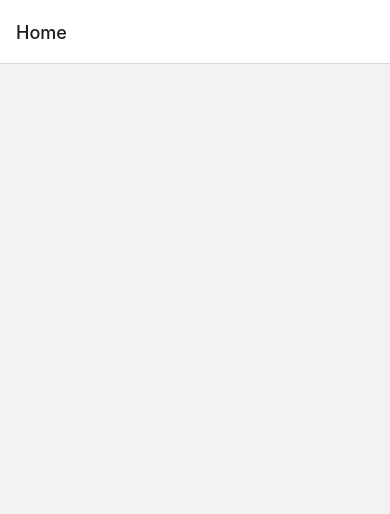
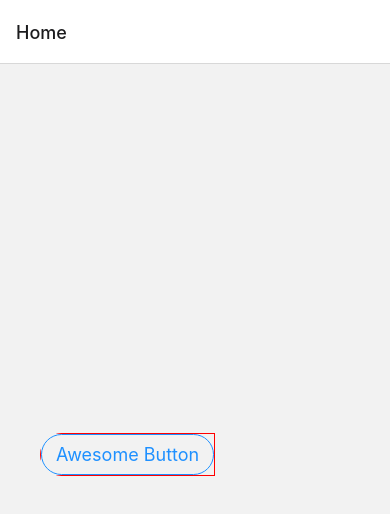
Before and after one commit to antoine-anthony-wt/wtloop-mobile, a React Native app: screen / in a window 390 px wide. Shown: the top 514 px of the page. Built offline with nearby package versions, Linux system fonts and the light colour scheme.

Commit message:
Added action button which can be filled/outlined, reverse colors, set it loading, and other amazing features.

```diff
--- /dev/null
+++ b/src/components/action-button/ActionButton.styles.ts
@@ -0,0 +1,74 @@
+import { StyleSheet } from 'react-native';
+
+const styles = StyleSheet.create({
+  container: {
+    overflow: 'hidden',
+  },
+  button: {
+    overflow: 'hidden',
+  },
+  filledButton: {
+    backgroundColor: 'dodgerblue',
+  },
+  filledReversedButton: {
+    backgroundColor: 'white',
+  },
+  filledDisabledButton: {
+    backgroundColor: 'lightgray',
+  },
+  outlinedButton: {
+    backgroundColor: 'transparent',
+    borderWidth: 1.5,
+    borderColor: 'dodgerblue',
+  },
+  outlinedReversedButton: {
+    backgroundColor: 'transparent',
+    borderWidth: 1.5,
+    borderColor: 'white',
+  },
+  outlinedDisabledButton: {
+    backgroundColor: 'transparent',
+    borderWidth: 1.5,
+    borderColor: 'darkgray',
+  },
+  buttonMedium: {
+    minHeight: 48,
+  },
+  buttonSmall: {
+    minHeight: 36,
+  },
+  buttonLarge: {
+    minHeight: 64,
+  },
+  title: {
+    alignSelf: 'center',
+    paddingHorizontal: 4,
+    color: 'white',
+  },
+  mediumTitle: {
+    fontSize: 18,
+  },
+  smallTitle: {
+    fontSize: 14,
+  },
+  largeTitle: {
+    fontSize: 22,
+  },
+  filledTitle: {
+    color: 'white',
+  },
+  filledReversedTitle: {
+    color: 'dodgerblue',
+  },
+  outlinedTitle: {
+    color: 'dodgerblue',
+  },
+  outlinedReversedTitle: {
+    color: 'white',
+  },
+  outlinedDisabledTitle: {
+    color: 'darkgray',
+  },
+});
+
+export default styles;
--- /dev/null
+++ b/src/components/action-button/ActionButton.tsx
@@ -0,0 +1,130 @@
+import React, { useMemo } from 'react';
+import {
+  Platform,
+  TextStyle,
+  TouchableHighlight,
+  TouchableNativeFeedback,
+  TouchableOpacity,
+  View,
+} from 'react-native';
+import { Button, ButtonProps } from '@rneui/base';
+import styles from './ActionButton.styles';
+
+interface ActionButtonProps extends Omit<ButtonProps, 'color'> {
+  outlined?: boolean;
+  reversed?: boolean;
+  userInteractionDisabled?: boolean;
+}
+
+const ActionButton = ({
+  title,
+  size,
+  outlined = false,
+  reversed = false,
+  userInteractionDisabled = false,
+  containerStyle,
+  buttonStyle,
+  titleStyle,
+  disabledStyle,
+  disabledTitleStyle,
+  loadingProps,
+  TouchableComponent,
+  ...props
+}: ActionButtonProps) => {
+  const defaultButtonStyle = useMemo(() => {
+    let style = { ...styles.button };
+    if (outlined) {
+      style = reversed
+        ? { ...style, ...styles.outlinedReversedButton }
+        : { ...style, ...styles.outlinedButton };
+    } else {
+      style = reversed
+        ? { ...style, ...styles.filledReversedButton }
+        : { ...style, ...styles.filledButton };
+    }
+
+    switch (size) {
+      case 'md':
+        return { ...style, ...styles.buttonMedium };
+      case 'sm':
+        return { ...style, ...styles.buttonSmall };
+      case 'lg':
+        return { ...style, ...styles.buttonLarge };
+      default:
+        return style;
+    }
+  }, [size, outlined, styles]);
+
+  const defaultDisabledButtonStyle = useMemo(() => {
+    const style = { ...styles.button };
+    if (outlined) {
+      return { ...style, ...styles.outlinedDisabledButton };
+    } else {
+      return { ...style, ...styles.filledDisabledButton };
+    }
+  }, [size, outlined, styles]);
+
+  const defaultTitleStyle = useMemo(() => {
+    let style = { ...styles.title };
+    if (outlined) {
+      style = reversed
+        ? { ...style, ...styles.outlinedReversedTitle }
+        : { ...style, ...styles.outlinedTitle };
+    } else {
+      style = reversed
+        ? { ...style, ...styles.filledReversedTitle }
+        : { ...style, ...styles.filledTitle };
+    }
+
+    switch (size) {
+      case 'sm':
+        return { ...style, ...styles.smallTitle };
+      case 'lg':
+        return { ...style, ...styles.largeTitle };
+      default:
+        return { ...style, ...styles.mediumTitle };
+    }
+  }, [size, outlined, styles]);
+
+  const defaultDisabledTitleStyle = useMemo(() => {
+    const style = { ...defaultTitleStyle };
+    if (outlined) {
+      return { ...style, ...styles.outlinedDisabledTitle };
+    }
+    return style;
+  }, [size, outlined, styles]);
+
+  return (
+    <View pointerEvents={userInteractionDisabled ? 'none' : 'auto'}>
+      <Button
+        {...props}
+        type={outlined ? 'outline' : 'solid'}
+        title={title}
+        accessible={true}
+        accessibilityLabel={`${title} Button}`}
+        accessibilityRole={'button'}
+        testID={`test${title}Button`}
+        containerStyle={[styles.container, containerStyle]}
+        buttonStyle={[defaultButtonStyle, buttonStyle]}
+        disabledStyle={[defaultDisabledButtonStyle, disabledStyle]}
+        titleStyle={[defaultTitleStyle, titleStyle]}
+        disabledTitleStyle={[defaultDisabledTitleStyle, disabledTitleStyle]}
+        loadingProps={{
+          ...loadingProps,
+          color: (titleStyle as TextStyle)?.color ?? defaultTitleStyle?.color,
+        }}
+        size={size}
+        TouchableComponent={
+          TouchableComponent ?? Platform.OS === 'ios'
+            ? outlined
+              ? TouchableOpacity
+              : TouchableHighlight
+            : TouchableNativeFeedback
+        }
+        activeOpacity={outlined ? 0.7 : 0.9}
+      />
+    </View>
+  );
+};
+
+export default ActionButton;
--- a/src/screens/home/HomeScreen.styles.ts
+++ b/src/screens/home/HomeScreen.styles.ts
@@ -3,5 +3,7 @@ import { StyleSheet } from 'react-native';
 export const styles = StyleSheet.create({
   container: {
     flex: 1,
+    justifyContent: 'center',
+    paddingHorizontal: 40,
   },
 });
--- a/src/screens/home/HomeScreen.tsx
+++ b/src/screens/home/HomeScreen.tsx
@@ -1,9 +1,14 @@
 import React from 'react';
 import { View } from 'react-native';
+import ActionButton from '../../components/action-button/ActionButton';
 import { styles } from './HomeScreen.styles';
 
 export default function HomeScreen() {
-  return <View style={styles.container}></View>;
+  return (
+    <View style={styles.container}>
+      <ActionButton title="Awesome Button" radius="xl" outlined />
+    </View>
+  );
 }
 
 export const HomeScreenName = 'Home';
```
